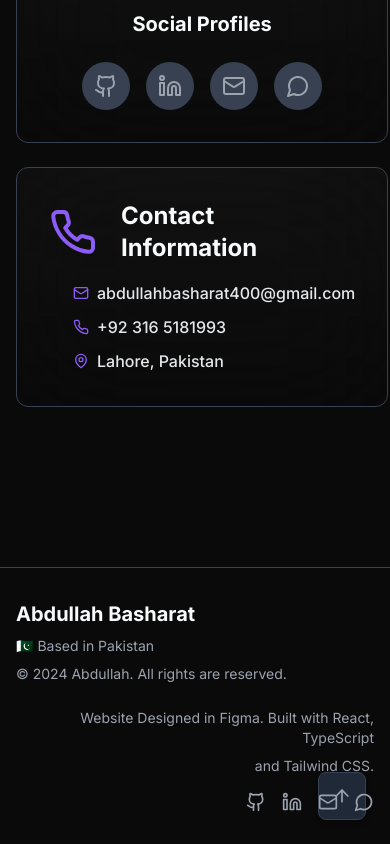
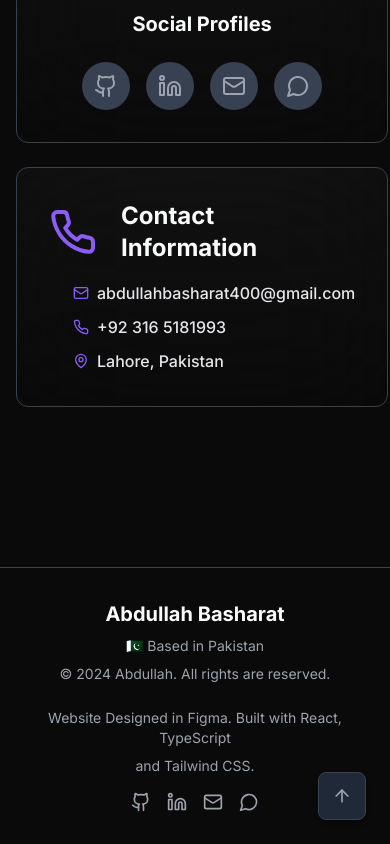
Before and after one commit to Abdullah-Basharat/Abdullah-portfolio, a React (Vite) app: page /contact in a window 390 px wide. Shown: the part 1024-1868 px from the top of the page. Built offline with nearby package versions, Linux system fonts and the light colour scheme.

Commit message:
Adjust footer for mobile screen

```diff
--- a/src/components/Footer.tsx
+++ b/src/components/Footer.tsx
@@ -13,9 +13,9 @@ const Footer: React.FC<FooterProps> = ({ portfolioData }) => {
   return (
     <footer className="bg-[#0a0a0a] text-[#f9fafb] py-8 relative border-t border-[#374151]">
       <div className="container mx-auto px-6 relative z-10">
-        <div className="flex flex-col md:flex-row justify-between items-start md:items-center">
+        <div className="flex flex-col space-y-6 md:space-y-0 md:flex-row md:justify-between md:items-center">
           {/* Left Side - Name and Location */}
-          <div className="mb-6 md:mb-0">
+          <div className="text-center md:text-left">
             <h2 className="text-xl font-bold text-[#f9fafb] mb-2">
               {portfolioData.personal.name}
             </h2>
@@ -28,7 +28,7 @@ const Footer: React.FC<FooterProps> = ({ portfolioData }) => {
           </div>
 
           {/* Right Side - Tech Stack and Social Icons */}
-          <div className="text-right">
+          <div className="text-center md:text-right">
             <div className="text-[#9ca3af] text-sm mb-2">
               Website Designed in Figma. Built with React, TypeScript
             </div>
@@ -37,7 +37,7 @@ const Footer: React.FC<FooterProps> = ({ portfolioData }) => {
             </div>
 
             {/* Social Icons */}
-            <div className="flex justify-end space-x-4">
+            <div className="flex justify-center md:justify-end space-x-4">
               <a
                 href={portfolioData.personal.social.github}
                 target="_blank"
```
